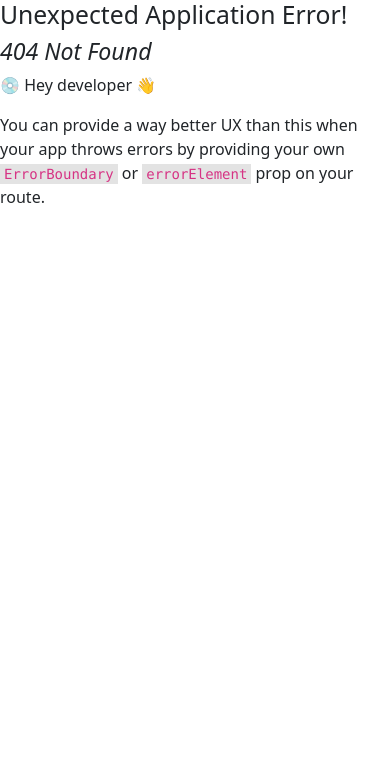
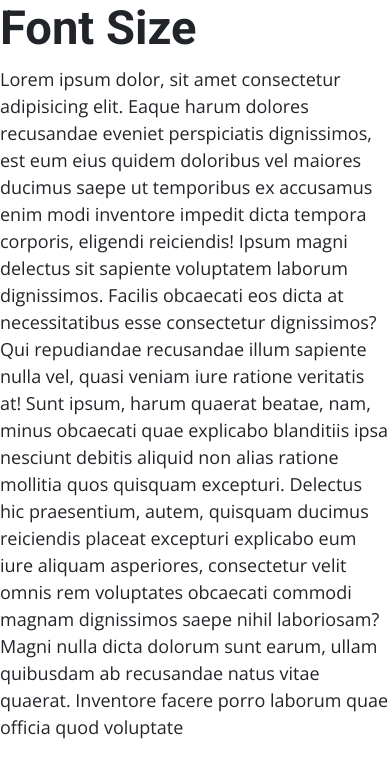
Before and after one commit to masudrana08/video-streaming-front, a React (Create React App) app: page /test in a window 390 px wide. Before the commit this address had no page. Shown: the top 778 px of the page. Built offline with nearby package versions, Linux system fonts and the light colour scheme.

Commit message:
project setup for responsive

```diff
--- a/public/index.html
+++ b/public/index.html
@@ -24,6 +24,11 @@
       work correctly both with client-side routing and a non-root public URL.
       Learn how to configure a non-root public URL by running `npm run build`.
     -->
+
+    <!-- Imported  -->
+    <link rel="preconnect" href="https://fonts.googleapis.com">
+    <link rel="preconnect" href="https://fonts.gstatic.com" crossorigin>
+    <link href="https://fonts.googleapis.com/css2?family=Open+Sans:wght@300;400;500&family=Roboto:wght@700&display=swap" rel="stylesheet">
     <title>React App</title>
   </head>
   <body>
--- a/src/App.css
+++ b/src/App.css
@@ -1,3 +1,49 @@
 :root{
-   font-size: 16px;
+   font-size: 18px;
+   --fs-500: 18px;
+   --fs-600: 29.12px;
+   --fs-700: 47.12px;
+   --fs-800: 76.24px;
+   --ff-opensans: 'Open Sans', sans-serif;
+   --ff-roboto: 'Roboto', sans-serif;
 }
+
+h1, h2, h3{
+   font-family: 'Roboto', sans-serif;
+   font-weight: 700;
+}
+h1{font-size: var(--fs-700)}
+h2{font-size: var(--fs-600)}
+
+p, section, span{
+   font-family: 'Open Sans', sans-serif;
+   font-weight: 400;
+   font-size: var(--fs-500);
+}
+
+
+/*
+   320px — 480px: Mobile devices.
+   481px — 768px: iPads, Tablets.
+   769px — 1024px: Small screens, laptops.
+   1025px — 1200px: Desktops, large screens.
+   1201px and more — Extra large screens, TV.
+*/
+
+
+/* Media Query  for Ipads and Tablets */
+@media only screen and (min-width: 481px) {
+
+}
+/* Media Query  for Small Laptop */
+@media only screen and (min-width: 769px) {
+
+}
+/* Media Query  for Large Desktop */
+@media only screen and (min-width: 1025px) {
+
+}
+/* Media Query  for Extra Large Screens or TV */
+@media only screen and (min-width: 1201px) {
+
+}
--- a/src/components/Home/MyNav/MyNav.js
+++ b/src/components/Home/MyNav/MyNav.js
@@ -5,7 +5,6 @@ import Form from "react-bootstrap/Form";
 import Nav from "react-bootstrap/Nav";
 import Navbar from "react-bootstrap/Navbar";
 import NavDropdown from "react-bootstrap/NavDropdown";
-import styles from './myNav.module.css'
 import { BsYoutube } from "react-icons/bs";
 import { BiSearchAlt } from "react-icons/bi";
 import { RiVideoAddFill } from "react-icons/ri";
--- /dev/null
+++ b/src/pages/Test/Test.js
@@ -0,0 +1,11 @@
+import React from 'react'
+export default function Test() {
+  return (
+    <div className=".test-container">
+      <h1>Font Size</h1>
+      <p >
+         Lorem ipsum dolor, sit amet consectetur adipisicing elit. Eaque harum dolores recusandae eveniet perspiciatis dignissimos, est eum eius quidem doloribus vel maiores ducimus saepe ut temporibus ex accusamus enim modi inventore impedit dicta tempora corporis, eligendi reiciendis! Ipsum magni delectus sit sapiente voluptatem laborum dignissimos. Facilis obcaecati eos dicta at necessitatibus esse consectetur dignissimos? Qui repudiandae recusandae illum sapiente nulla vel, quasi veniam iure ratione veritatis at! Sunt ipsum, harum quaerat beatae, nam, minus obcaecati quae explicabo blanditiis ipsa nesciunt debitis aliquid non alias ratione mollitia quos quisquam excepturi. Delectus hic praesentium, autem, quisquam ducimus reiciendis placeat excepturi explicabo eum iure aliquam asperiores, consectetur velit omnis rem voluptates obcaecati commodi magnam dignissimos saepe nihil laboriosam? Magni nulla dicta dolorum sunt earum, ullam quibusdam ab recusandae natus vitae quaerat. Inventore facere porro laborum quae officia quod voluptate
+      </p>
+    </div>
+  )
+}
```
Also changed, not shown: src/configs/routesConfig.js (+7 -1 lines), src/components/Home/MyNav/myNav.css (added), src/pages/Test/test.css (added).
